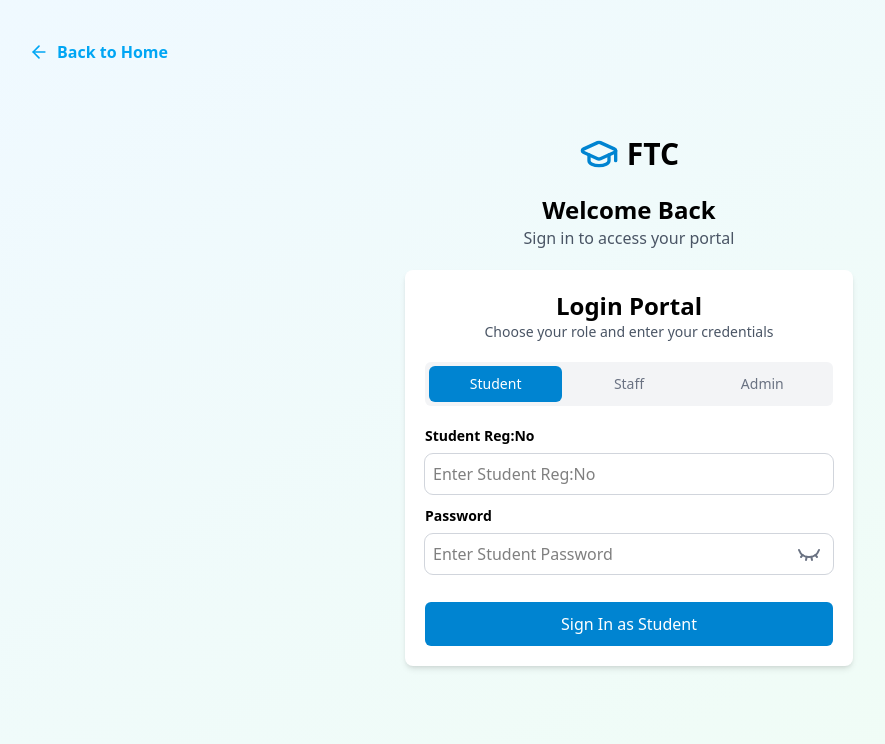
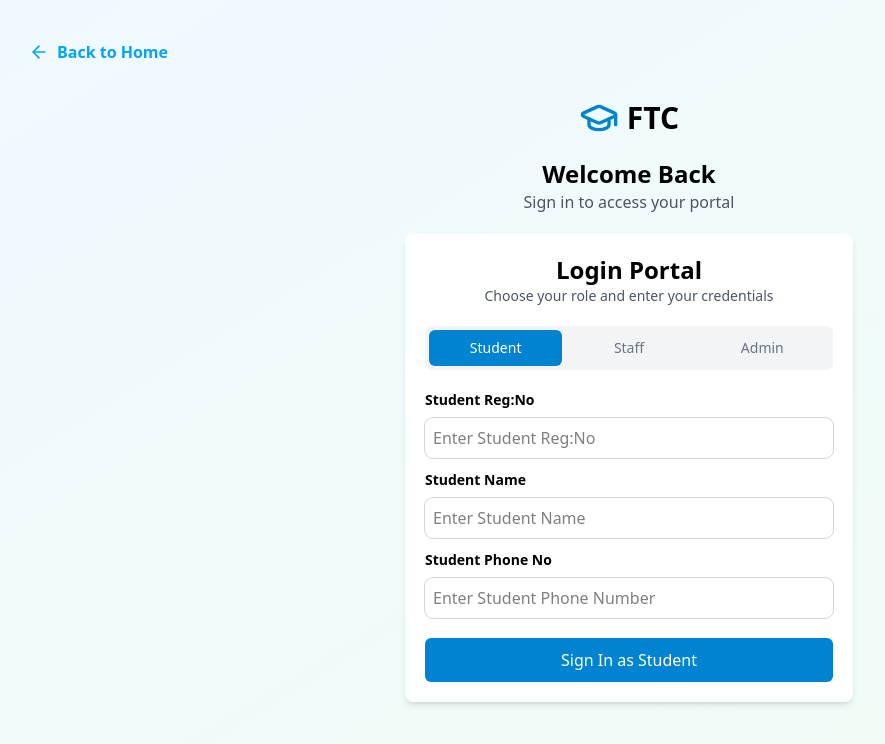
Before and after one commit to M-Nowfal/Finna-Tuition-Centre, a React (Vite) app in the folder ftc-client/: page /login in a window 1280 px wide. Shown: the top 744 px of the page, without its empty margins (11-896 px from the left). Built offline with nearby package versions, Linux system fonts and the light colour scheme; the HTML template or start-up script is replaced by a standard one.

Commit message:
student details view

```diff
--- a/ftc-client/src/pages/Login.jsx
+++ b/ftc-client/src/pages/Login.jsx
@@ -17,7 +17,7 @@ const Login = () => {
   const [search] = useSearchParams();
   const [ftcRole, setFtcRole] = useState("Student");
   const [viewPassword, setViewPassword] = useState(false);
-  const [credentials, setCredentials] = useState({ reg_no: "", password: "" });
+  const [credentials, setCredentials] = useState({ reg_no: "", password: "", name: "", phone: "" });
   const [error, setError] = useState("");
   const navigate = useNavigate();
 
@@ -31,7 +31,7 @@ const Login = () => {
   }, []);
 
   useEffect(() => {
-    setCredentials({ reg_no: "", password: "" });
+    setCredentials({ reg_no: "", password: "", name: "", phone: "" });
     setError("");
   }, [ftcRole]);
 
@@ -39,13 +39,21 @@ const Login = () => {
     try {
       e.preventDefault();
       const role = ftcRole.toLowerCase();
-      const res = await axios.post(`${import.meta.env.VITE_API_URL}/auth/login/${role}`,{ password: credentials.password });
+      const res = await axios.post(`${import.meta.env.VITE_API_URL}/auth/login/${role}`,
+        { ...credentials }
+      );
+      if (role === "student") {
+        navigate(`/dashboard/${role}`, {
+          state: { role, student: res.data.student },
+        });
+      } else if (role === "staff") {
+        localStorage.setItem("ftcAuthRole", credentials.reg_no);
+        setFtcAuthRole(credentials.reg_no);
+        navigate(`/dashboard/${role}`, {
+          state: { role },
+        });
+      }
       toast.success(res.data.message);
-      localStorage.setItem("ftcAuthRole", credentials.reg_no);
-      setFtcAuthRole(credentials.reg_no);
-      navigate(`/dashboard/${role}`, {
-        state: { role },
-      });
     } catch (err) {
       const error = err.response?.data?.error || err.message;
       setError(error);
@@ -119,7 +127,7 @@ const Login = () => {
                 required
               />
             </div>
-            <div className="flex flex-col gap-2">
+            {ftcRole !== "Student" ? (<div className="flex flex-col gap-2">
               <label
                 htmlFor="password"
                 className="font-semibold text-sm label-element"
@@ -149,7 +157,48 @@ const Login = () => {
                   />
                 )}
               </div>
-            </div>
+            </div>) : (
+              <>
+                <div className="flex flex-col gap-2">
+                  <label
+                    htmlFor="name"
+                    className="font-semibold text-sm label-element"
+                  >
+                    {ftcRole} Name
+                  </label>
+                  <input
+                    type="text"
+                    name="name"
+                    autoComplete="name"
+                    value={credentials.name}
+                    onChange={handleInputChange}
+                    id="name"
+                    className="outline outline-gray-300 focus:outline-sky-500 p-2 rounded-lg inp-element"
+                    placeholder={`Enter ${ftcRole} Name`}
+                    required
+                  />
+                </div>
+                <div className="flex flex-col gap-2">
+                  <label
+                    htmlFor="phone"
+                    className="font-semibold text-sm label-element"
+                  >
+                    {ftcRole} Phone No
+                  </label>
+                  <input
+                    type="text"
+                    name="phone"
+                    autoComplete="mobile email"
+                    value={credentials.phone}
+                    onChange={handleInputChange}
+                    id="phone"
+                    className="outline outline-gray-300 focus:outline-sky-500 p-2 rounded-lg inp-element"
+                    placeholder={`Enter ${ftcRole} Phone Number`}
+                    required
+                  />
+                </div>
+              </>
+            )}
           </div>
           {error && (
             <div className="border border-red-400 p-4 rounded-xl flex gap-3 mb-5">
--- a/ftc-client/src/pages/Student.jsx
+++ b/ftc-client/src/pages/Student.jsx
@@ -1,8 +1,46 @@
+import { ArrowLeft, User } from "lucide-react";
+import { Link, useLocation } from "react-router-dom";
+import { getMonth } from "../helpers/dateFormat";
 
 const Student = () => {
+
+  const { student } = useLocation().state || { student: {} };
+
+  const student_details = [
+    { label: "Name", value: student.name },
+    { label: "Roll:No", value: student.roll_no },
+    { label: "Class", value: student.std },
+    { label: "Section", value: student.section },
+    { label: "Phone", value: student.phone },
+    { label: "Parent", value: student.parent },
+    { label: "Last Fee", value: student.feeMonth },
+    { label: "Fee Amount", value: student.feeRupee }
+  ];
+
   return (
-    <div className="absolute z-20">
-      dsasdas
+    <div className="flex flex-col items-center justify-center h-[90vh]">
+      <Link to="/" className="me-auto flex items-center gap-3 pb-5">
+        <ArrowLeft className="text-sky-400 ms-5 size-5" />
+        <span className="text-sky-400">Back</span>
+      </Link>
+      <div className="bg-white shadow-md border border-gray-300 rounded-2xl p-5">
+        <div className="flex gap-2 items-center">
+          <User className="size-8 text-sky-600" />
+          <span className="text-2xl font-semibold">Student Details</span>
+        </div>
+        <hr className="text-gray-400 my-4" />
+        <div className="flex flex-col gap-5">
+          {student_details.map((detail, i) => (
+            <div key={detail.label} className="flex gap-5 items-center justify-between">
+              <label htmlFor="name" className="text-lg font-semibold">{detail.label}</label>
+              <input
+                type="text" name="name" id="name" readOnly value={i === 6 ? getMonth(detail.value) : detail.value}
+                className="border border-gray-300 p-2 rounded-md font-semibold text-lg outline-0"
+              />
+            </div>
+          ))}
+        </div>
+      </div>
     </div>
   );
 }
--- a/ftc-client/src/sections/staff/AddStudentForm.jsx
+++ b/ftc-client/src/sections/staff/AddStudentForm.jsx
@@ -17,6 +17,7 @@ const AddStudentForm = ({ setShowStudentAddForm, setStudents, std }) => {
     feeRupee: "",
     feeMonth: "",
     feeStatus: false,
+    isActive: true
   });
   const [loading, setLoading] = useState(false);
   const [error, setError] = useState("");
--- a/ftc-client/src/sections/staff/EditStudent.jsx
+++ b/ftc-client/src/sections/staff/EditStudent.jsx
@@ -6,10 +6,10 @@ import { isValidName, isValidPh, isValidRollNo } from "../../helpers/formValidat
 import Alert from "../../components/ui/Alert";
 
 const EditStudent = ({ editingStudentDetails, setShowEditStudentForm, setStudents }) => {
-  const { _id, name, std, section, roll_no, parent, phone, join_date, feeStatus, feeRupee, feeMonth } = editingStudentDetails;
+  const { _id, name, std, section, roll_no, parent, phone, join_date, feeRupee, feeMonth, isActive } = editingStudentDetails;
   const [studentDetails, setStudentDetails] = useState({
     _id, name, roll_no, std, section, join_date,
-    parent, phone, feeStatus, feeRupee, feeMonth
+    parent, phone, feeRupee, feeMonth, isActive
   });
   const [loading, setLoading] = useState(false);
   const [error, setError] = useState("");
@@ -20,7 +20,7 @@ const EditStudent = ({ editingStudentDetails, setShowEditStudentForm, setStudent
       e.preventDefault();
       validation();
       setLoading(true);
-      const res = await axios.put(`${import.meta.env.VITE_API_URL}/staff/update`, studentDetails);
+      await axios.put(`${import.meta.env.VITE_API_URL}/staff/update`, studentDetails);
       setStudents(prev => prev.filter(student => (
         student._id !== studentDetails._id
       )));
@@ -41,17 +41,17 @@ const EditStudent = ({ editingStudentDetails, setShowEditStudentForm, setStudent
   const handleInputChange = (e) => {
     if (loading) return;
     const { name, value } = e.target;
-    if (name !== "feeStatus") {
+    if (name !== "isActive") {
       setStudentDetails((prev) => ({ ...prev, [name]: value }));
     } else {
-      setStudentDetails((prev) => ({ ...prev, [name]: e.target.checked }));
+      setStudentDetails((prev) => ({ ...prev, [name]: !prev.isActive }));
     }
   };
 
   const handleRemoveStudent = async () => {
     try {
       setLoading(true);
-      const res = axios.delete(`${import.meta.env.VITE_API_URL}/staff/student`, {
+      await axios.delete(`${import.meta.env.VITE_API_URL}/staff/student`, {
         data: { id: studentDetails._id },
         headers: { "Content-Type": "application/json" }
       });
@@ -117,7 +117,7 @@ const EditStudent = ({ editingStudentDetails, setShowEditStudentForm, setStudent
               />
             </div>
             <div className="flex flex-col gap-3">
-              <label htmlFor="roll_no" className={`font-semibold ${!feeStatus && "text-gray-400"} text-sm ms-2`}>
+              <label htmlFor="roll_no" className={`font-semibold ${!feeMonth && "text-gray-400"} text-sm ms-2`}>
                 Roll:No *
               </label>
               <input
@@ -126,9 +126,9 @@ const EditStudent = ({ editingStudentDetails, setShowEditStudentForm, setStudent
                 id="roll_no"
                 value={studentDetails.roll_no}
                 onChange={handleInputChange}
-                className={`rounded-lg outline-1 p-2 ${!feeStatus ? "opacity-30" : "opacity-100"} outline-gray-200`}
+                className={`rounded-lg outline-1 p-2 ${!feeMonth ? "opacity-30" : "opacity-100"} outline-gray-200`}
                 placeholder="Enter Student's Roll:No"
-                disabled={!studentDetails.feeStatus}
+                disabled={!studentDetails.feeMonth}
                 required
               />
             </div>
@@ -179,6 +179,19 @@ const EditStudent = ({ editingStudentDetails, setShowEditStudentForm, setStudent
                 onChange={handleInputChange}
                 className="rounded-lg outline-1 p-2 outline-gray-200"
                 required
+              />
+            </div>
+            <div className="flex items-center gap-3 mt-8">
+              <label htmlFor="isActive" className="font-semibold">
+                Discontinued
+              </label>
+              <input
+                type="checkbox"
+                name="isActive"
+                id="isActive"
+                checked={!studentDetails.isActive}
+                onChange={handleInputChange}
+                className="size-4 accent-green-600 cursor-pointer"
               />
             </div>
           </div>
--- a/ftc-client/src/sections/staff/Students.jsx
+++ b/ftc-client/src/sections/staff/Students.jsx
@@ -15,9 +15,9 @@ const Students = ({ showStudentAddForm, setShowStudentAddForm }) => {
   const [showEditStudentForm, setShowEditStudentForm] = useState(false);
   const [search, setSearch] = useState("");
   const [students, setStudents] = useState([]);
-  const [filteredStudents, setFilteredStudents] = useState(students);
+  const [filteredStudents, setFilteredStudents] = useState([]);
   const [editingStudentDetails, setEditingStudentDetails] = useState({
-    name: "", roll_no: "", std: "", section: "", join_date: "", parent: "", phone: "",
+    name: "", roll_no: "", std: "", section: "", join_date: "", parent: "", phone: "", isactive: true
   });
   const [confirmFeesPaid, setConfirmFeesPaid] = useState(false);
   const [lastFeeDetails, setLastFeeDetails] = useState({
@@ -163,7 +163,7 @@ const Students = ({ showStudentAddForm, setShowStudentAddForm }) => {
       <div className="mt-5 grid md:grid-cols-2 lg:grid-cols-3 gap-5">
         {filteredStudents.length !== 0 && (
           filteredStudents.map(({
-            _id, name, std, section, roll_no, parent, phone, join_date, feeMonth, feeRupee, attendance,
+            _id, name, std, section, roll_no, parent, phone, join_date, feeMonth, feeRupee, attendance, isActive
           }) => (
             <StudentCard
               key={_id} _id={_id} name={name}
@@ -178,6 +178,7 @@ const Students = ({ showStudentAddForm, setShowStudentAddForm }) => {
               setEditingStudentDetails={setEditingStudentDetails}
               setConfirmFeesPaid={setConfirmFeesPaid}
               setLastFeeDetails={setLastFeeDetails}
+              isActive={isActive}
             />
           ))
         )}
```
Also changed, not shown: ftc-client/src/components/cards/StudentCard.jsx (+6 -5 lines), 2 other files (tests, documents, lock files or other folders).
